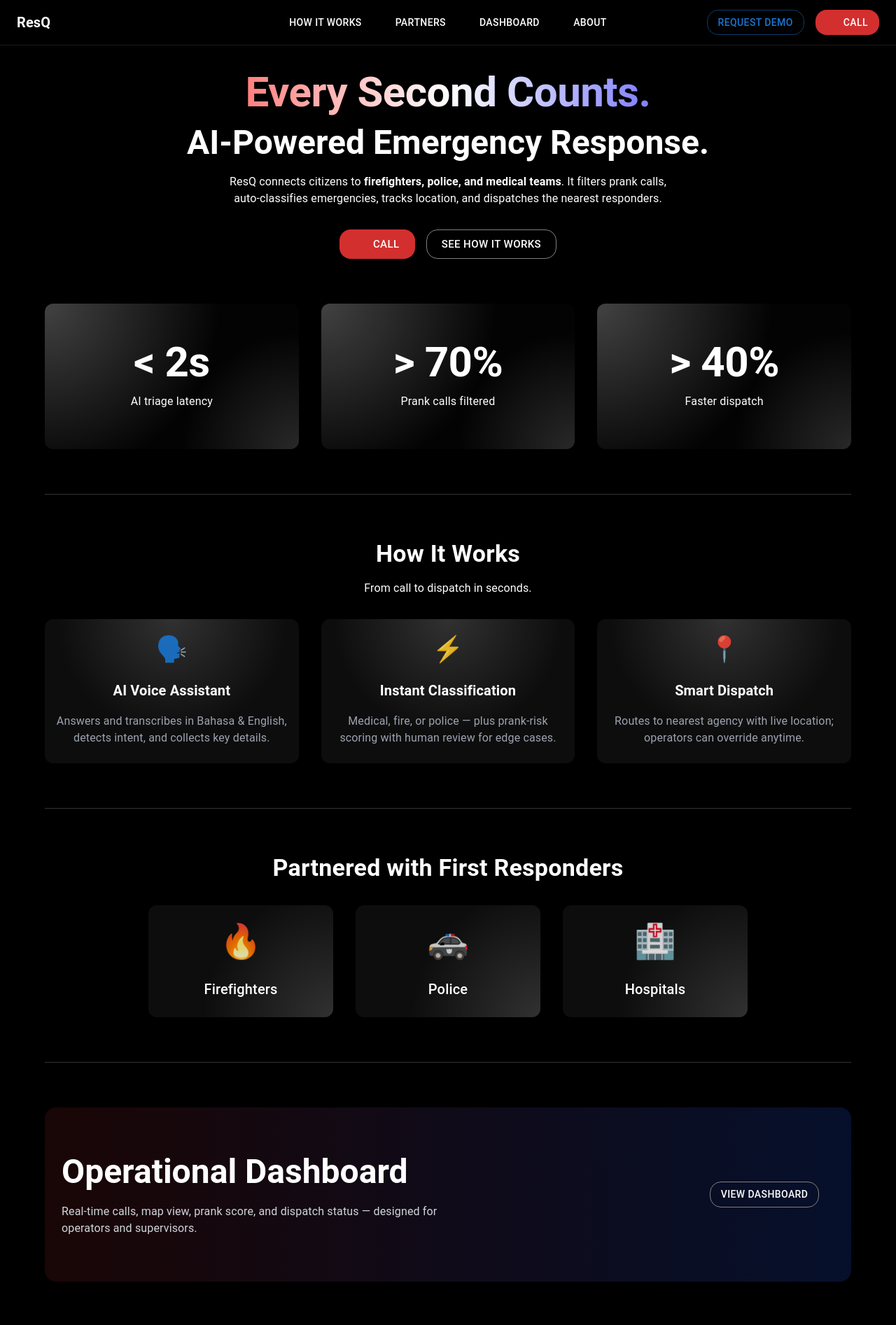
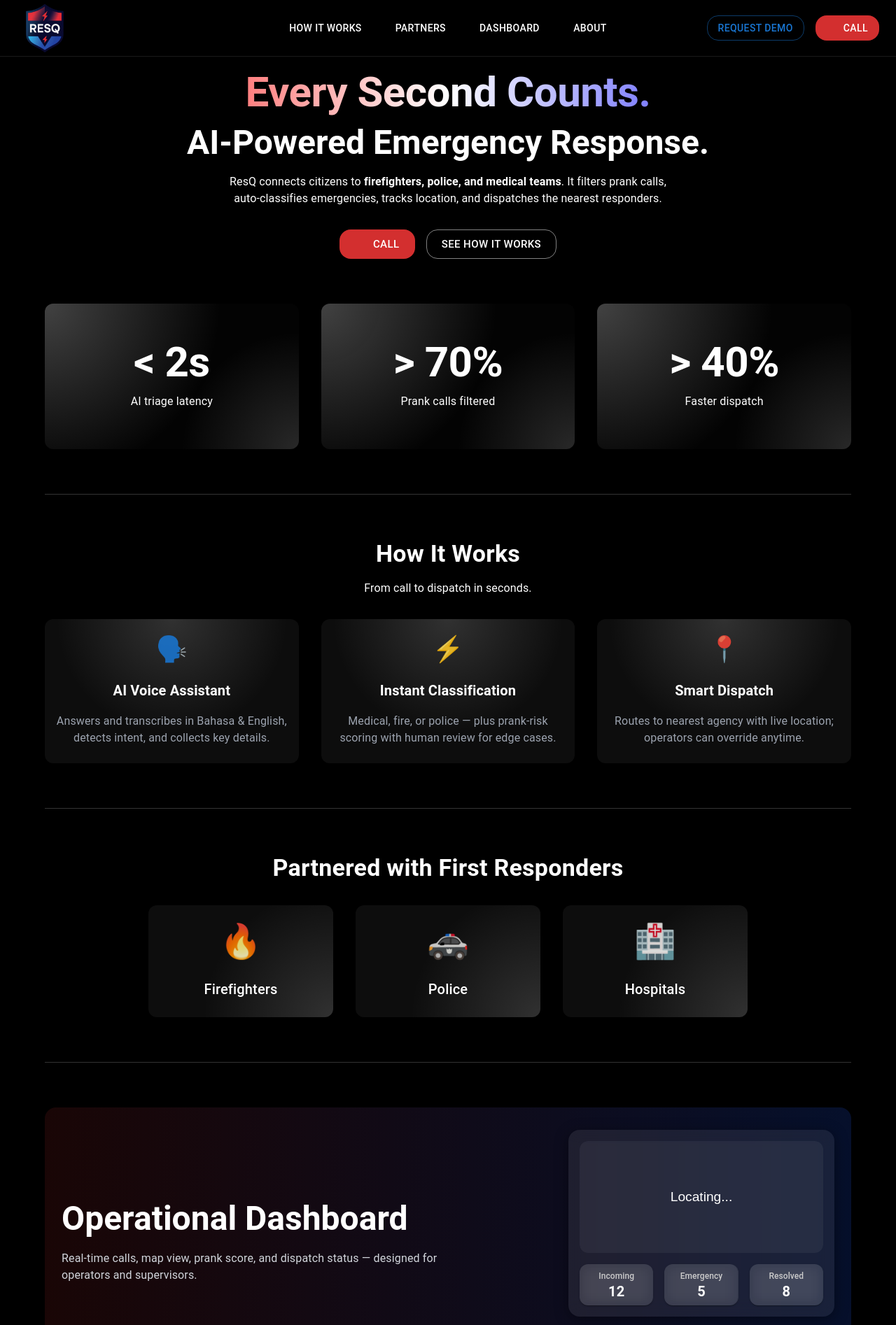
Before and after one commit to ResQ-Team-caLLMe/ResQ-Frontend, a Next.js app: page / in a window 1280 px wide. Shown: the top 1894 px of the page at 70% size. Built offline with nearby package versions, Linux system fonts and the light colour scheme; no server answers; some icons are missing.

Commit message:
feat: logo and preview dashboard on homepage

```diff
--- a/src/app/call/page.tsx
+++ b/src/app/call/page.tsx
@@ -258,17 +258,26 @@
                     boxShadow: "none",
                 }}
             >
-                <Toolbar sx={{ position: "relative" }}>
+                <Toolbar sx={{ position: "relative", minHeight: 64 }}> {/* keeps AppBar height fixed */}
                     {/* Left */}
-                    <Box>
-                        <Typography
-                            sx={{ cursor: "pointer" }}
-                            onClick={goToHome}
-                            variant="h6"
-                            fontWeight="bold"
-                        >
-                            ResQ
-                        </Typography>
+                    <Box
+                        sx={{
+                            cursor: "pointer",
+                            display: "flex",
+                            alignItems: "center",
+                            height: "100%",
+                        }}
+                        onClick={goToHome}
+                    >
+                        <img
+                            src="/logo_ResQ.png"
+                            alt="ResQ Logo"
+                            style={{
+                                height: 80,
+                                transform: "scale(1.5)", // enlarge without changing AppBar height
+                                transformOrigin: "center",
+                            }}
+                        />
                     </Box>
 
                     {/* Middle - centered nav */}
@@ -281,7 +290,7 @@
                             transform: "translateX(-50%)",
                         }}
                     >
-                        <Button color="inherit" onClick={goToHome}>Home</Button>
+                        <Button color="inherit" onClick={goToHome}>Back to Home</Button>
                         <Button color="inherit" onClick={goToDashboard}>Dashboard</Button>
                     </Box>
 
--- /dev/null
+++ b/src/app/components/DashboardPreview.tsx
@@ -0,0 +1,93 @@
+"use client";
+
+import React from "react";
+import {
+    Box,
+    Card,
+    Typography,
+    Grid,
+    Button,
+} from "@mui/material";
+import LiveMap from "./LiveMap";
+
+export default function PreviewDashboard({
+    goToDashboard,
+}: {
+    goToDashboard: () => void;
+}) {
+    return (
+        <Box
+            sx={{
+                width: { xs: "100%", sm: 380 },
+                display: "flex",
+                flexDirection: "column",
+                gap: 2,
+                mt: { xs: 2, sm: 0 },
+            }}
+        >
+            <Card
+                sx={{
+                    borderRadius: 4,
+                    background: "rgba(255, 255, 255, 0.08)",
+                    backdropFilter: "blur(12px)",
+                    boxShadow: "0 4px 20px rgba(0,0,0,0.4)",
+                    p: 2,
+                }}
+            >
+                {/* Row 1: Live map (with built-in fallback) */}
+                <Box sx={{ height: 160, borderRadius: 3, overflow: "hidden", mb: 2 }}>
+                    <LiveMap />
+                </Box>
+
+                {/* Row 2: Three mini stat cards */}
+                <Grid container spacing={2}>
+                    {[
+                        { title: "Incoming", value: 12 },
+                        { title: "Emergency", value: 5 },
+                        { title: "Resolved", value: 8 },
+                    ].map((stat, i) => (
+                        <Grid size={{ xs: 4 }} key={i}>
+                            <Card
+                                sx={{
+                                    borderRadius: 3,
+                                    background: "rgba(255,255,255,0.1)",
+                                    backdropFilter: "blur(10px)",
+                                    textAlign: "center",
+                                    py: 1,
+                                }}
+                            >
+                                <Typography
+                                    variant="subtitle2"
+                                    sx={{ color: "#ccc", fontSize: "0.75rem" }}
+                                >
+                                    {stat.title}
+                                </Typography>
+                                <Typography
+                                    variant="h6"
+                                    fontWeight="bold"
+                                    sx={{ color: "white", lineHeight: 1.2 }}
+                                >
+                                    {stat.value}
+                                </Typography>
+                            </Card>
+                        </Grid>
+                    ))}
+                </Grid>
+            </Card>
+
+            {/* Button under preview */}
+            <Button
+                onClick={goToDashboard}
+                variant="outlined"
+                sx={{
+                    color: "white",
+                    borderRadius: 4,
+                    borderColor: "gray",
+                    whiteSpace: "nowrap",
+                }}
+            >
+                View Dashboard
+            </Button>
+        </Box>
+    );
+}
--- a/src/app/components/LiveMap.tsx
+++ b/src/app/components/LiveMap.tsx
@@ -1,5 +1,6 @@
-// components/LiveMap.tsx
-import React from "react";
+"use client";
+
+import React, { useEffect, useState } from "react";
 import { MapContainer, TileLayer, Marker, Popup } from "react-leaflet";
 import "leaflet/dist/leaflet.css";
 import L from "leaflet";
@@ -13,23 +14,78 @@
     shadowUrl: markerShadow.src ?? markerShadow,
 });
 
-const positions = [
-    { lat: 51.505, lng: -0.09, label: "Emergency Call" },
-    { lat: 51.515, lng: -0.1, label: "Emergency Call" },
-];
+export default function LiveMap() {
+    const [center, setCenter] = useState<[number, number] | null>(null);
+    const [error, setError] = useState<string | null>(null);
 
-export default function LiveMap() {
+    useEffect(() => {
+        if ("geolocation" in navigator) {
+            navigator.geolocation.getCurrentPosition(
+                (pos) => {
+                    setCenter([pos.coords.latitude, pos.coords.longitude]);
+                },
+                () => {
+                    setError("Location access denied.");
+                }
+            );
+        } else {
+            setError("Geolocation not supported by this browser.");
+        }
+    }, []);
+
+    if (error) {
+        return (
+            <div
+                style={{
+                    height: "100%",
+                    width: "100%",
+                    borderRadius: 12,
+                    display: "flex",
+                    alignItems: "center",
+                    justifyContent: "center",
+                    background: "rgba(255,255,255,0.05)",
+                    color: "white",
+                    fontSize: "1.2rem",
+                }}
+            >
+                {error}
+            </div>
+        );
+    }
+
+    if (!center) {
+        return (
+            <div
+                style={{
+                    height: "100%",
+                    width: "100%",
+                    borderRadius: 12,
+                    display: "flex",
+                    alignItems: "center",
+                    justifyContent: "center",
+                    background: "rgba(255,255,255,0.05)",
+                    color: "white",
+                    fontSize: "1.2rem",
+                }}
+            >
+                Locating...
+            </div>
+        );
+    }
+
     return (
-        <MapContainer center={[51.505, -0.09]} zoom={13} style={{ height: "100%", width: "100%", borderRadius: 12 }}>
+        <MapContainer
+            center={center}
+            zoom={13}
+            style={{ height: "100%", width: "100%", borderRadius: 12 }}
+        >
             <TileLayer
                 attribution='&copy; <a href="http://osm.org/copyright">OpenStreetMap</a>'
                 url="https://{s}.tile.openstreetmap.org/{z}/{x}/{y}.png"
             />
-            {positions.map((pos, idx) => (
-                <Marker position={[pos.lat, pos.lng]} key={idx}>
-                    <Popup>{pos.label}</Popup>
-                </Marker>
-            ))}
+            <Marker position={center}>
+                <Popup>You are here</Popup>
+            </Marker>
         </MapContainer>
     );
 }
--- a/src/app/dashboard/page.tsx
+++ b/src/app/dashboard/page.tsx
@@ -92,17 +92,26 @@
                     boxShadow: "none",
                 }}
             >
-                <Toolbar sx={{ position: "relative" }}>
+                <Toolbar sx={{ position: "relative", minHeight: 64 }}> {/* keeps AppBar height fixed */}
                     {/* Left */}
-                    <Box>
-                        <Typography
-                            sx={{ cursor: "pointer" }}
-                            onClick={goToHome}
-                            variant="h6"
-                            fontWeight="bold"
-                        >
-                            ResQ
-                        </Typography>
+                    <Box
+                        sx={{
+                            cursor: "pointer",
+                            display: "flex",
+                            alignItems: "center",
+                            height: "100%",
+                        }}
+                        onClick={goToHome}
+                    >
+                        <img
+                            src="/logo_ResQ.png"
+                            alt="ResQ Logo"
+                            style={{
+                                height: 80,
+                                transform: "scale(1.5)", // enlarge without changing AppBar height
+                                transformOrigin: "center",
+                            }}
+                        />
                     </Box>
 
                     {/* Middle - centered nav */}
@@ -115,7 +124,7 @@
                             transform: "translateX(-50%)",
                         }}
                     >
-                        <Button color="inherit" onClick={goToHome}>Home</Button>
+                        <Button color="inherit" onClick={goToHome}>Back to Home</Button>
                     </Box>
 
                     {/* Right */}
--- a/src/app/page.tsx
+++ b/src/app/page.tsx
@@ -3,6 +3,7 @@
 import { AppBar, Toolbar, Typography, Button, Container, Card, CardContent, Box, Grid, Divider } from "@mui/material";
 import PhoneIcon from "@mui/icons-material/Phone";
 import { useRouter } from "next/navigation";
+import DashboardPreview from "./components/DashboardPreview";
 
 export default function HomePage() {
   const router = useRouter();
@@ -22,6 +23,15 @@
     }
   };
 
+  const frostedCardStyle = {
+    p: 2,
+    borderRadius: 3,
+    bgcolor: "rgba(255,255,255,0.01)",
+    backdropFilter: "blur(15px)",
+    WebkitBackdropFilter: "blur(15px)",
+    boxShadow: "0 4px 30px rgba(0,0,0,0.1)",
+  };
+
   return (
     <Box sx={{ bgcolor: "black", color: "white", minHeight: "100vh", display: "flex", flexDirection: "column" }}>
       {/* Navbar */}
@@ -35,17 +45,26 @@
           boxShadow: "none",
         }}
       >
-        <Toolbar sx={{ position: "relative" }}>
+        <Toolbar sx={{ position: "relative", minHeight: 64 }}> {/* keeps AppBar height fixed */}
           {/* Left */}
-          <Box>
-            <Typography
-              sx={{ cursor: "pointer" }}
-              onClick={() => window.scrollTo({ top: 0, behavior: "smooth" })}
-              variant="h6"
-              fontWeight="bold"
-            >
-              ResQ
-            </Typography>
+          <Box
+            sx={{
+              cursor: "pointer",
+              display: "flex",
+              alignItems: "center",
+              height: "100%",
+            }}
+            onClick={() => window.scrollTo({ top: 0, behavior: "smooth" })}
+          >
+            <img
+              src="/logo_ResQ.png"
+              alt="ResQ Logo"
+              style={{
+                height: 80,
+                transform: "scale(1.5)", // enlarge without changing AppBar height
+                transformOrigin: "center",
+              }}
+            />
           </Box>
 
           {/* Middle - centered nav */}
@@ -60,7 +79,7 @@
           >
             <Button color="inherit" onClick={() => scrollToSection("how-it-works")}>How It Works</Button>
             <Button color="inherit" onClick={() => scrollToSection("partners")}>Partners</Button>
-            <Button color="inherit" onClick={() => scrollToSection("dashboard")}>Dashboard</Button>
+            <Button color="inherit" onClick={goToDashboard}>Dashboard</Button>
             <Button color="inherit" onClick={() => scrollToSection("about")}>About</Button>
           </Box>
 
@@ -368,7 +387,7 @@
       <Container sx={{ py: 2 }}>
         <Container
           sx={{
-            py: 8,
+            py: 4,
             px: 4,
             mb: 4,
             borderRadius: 4,
@@ -389,22 +408,7 @@
             </Typography>
           </Box>
 
-          {/* Right box for the button */}
-          <Box
-            sx={{
-              width: { xs: "100%", sm: 200 }, // responsive width
-              display: "flex",
-              justifyContent: "center",
-              mt: { xs: 2, sm: 0 }, // add margin-top on mobile
-            }}
-          >
-            <Button
-              onClick={goToDashboard}
-              variant="outlined"
-              sx={{ color: "white", borderRadius: 4, borderColor: "gray", whiteSpace: "nowrap" }}>
-              View Dashboard
-            </Button>
-          </Box>
+          <DashboardPreview goToDashboard={goToDashboard} />
         </Container>
       </Container>
 
@@ -412,7 +416,7 @@
       <Container id="about" sx={{ py: 2 }}>
         <Container
           sx={{
-            py: 8,
+            py: 4,
             px: 4,
             mb: 4,
             borderRadius: 4,
```
Also changed, not shown: public/logo_ResQ.png (added).
